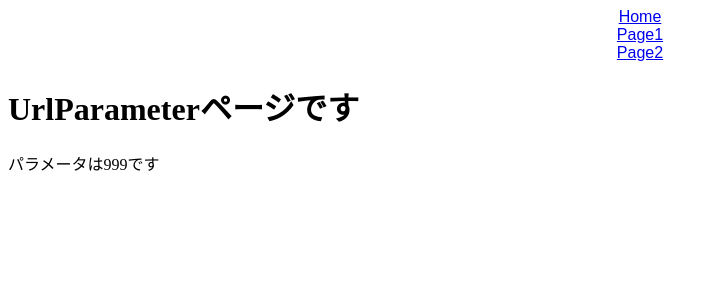
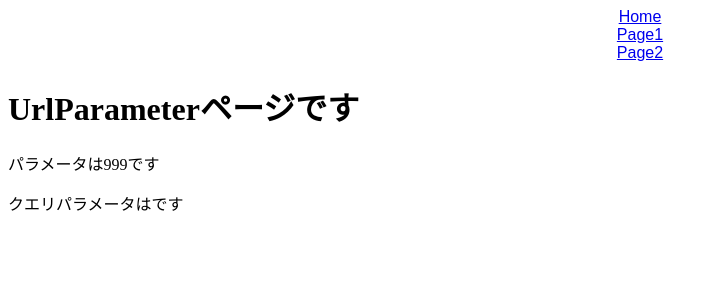
Before and after one commit to MasakiMimura/react-router, a React (Create React App) app: page /page2/999 in a window 1280 px wide. Shown: the top 300 px of the page, without its empty margins (0-718 px from the left). Built offline with nearby package versions, Linux system fonts and the light colour scheme.

Commit message:
クエリパラメータを扱う

```diff
--- a/src/Page2.jsx
+++ b/src/Page2.jsx
@@ -5,6 +5,8 @@
     <div>
       <h1>Page2ページです</h1>
       <Link to="page2/999">URL Parameter</Link>
+      <br />
+      <Link to="page2/999?name=mimu">Query Parameter</Link>
     </div>
   );
 };
--- a/src/UrlParameter.jsx
+++ b/src/UrlParameter.jsx
@@ -1,11 +1,14 @@
-import { useParams } from "react-router-dom";
+import { useParams, useLocation } from "react-router-dom";
 
 export const UrlParameter = () => {
   const { id } = useParams();
+  const { search } = useLocation();
+  const query = new URLSearchParams(search);
   return (
     <div>
       <h1>UrlParameterページです</h1>
       <p>パラメータは{id}です</p>
+      <p>クエリパラメータは{query.get("name")}です</p>
     </div>
   );
 };
```
